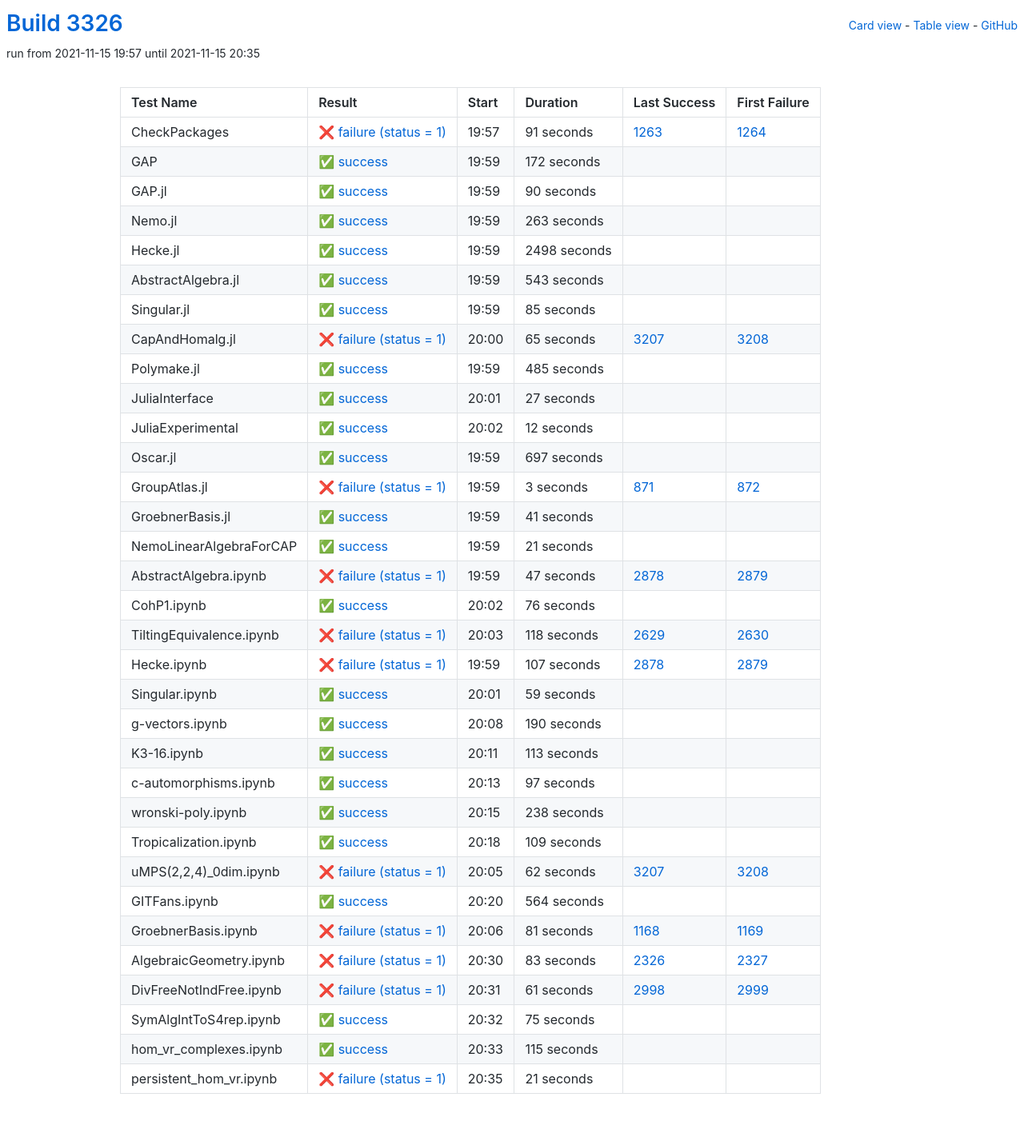
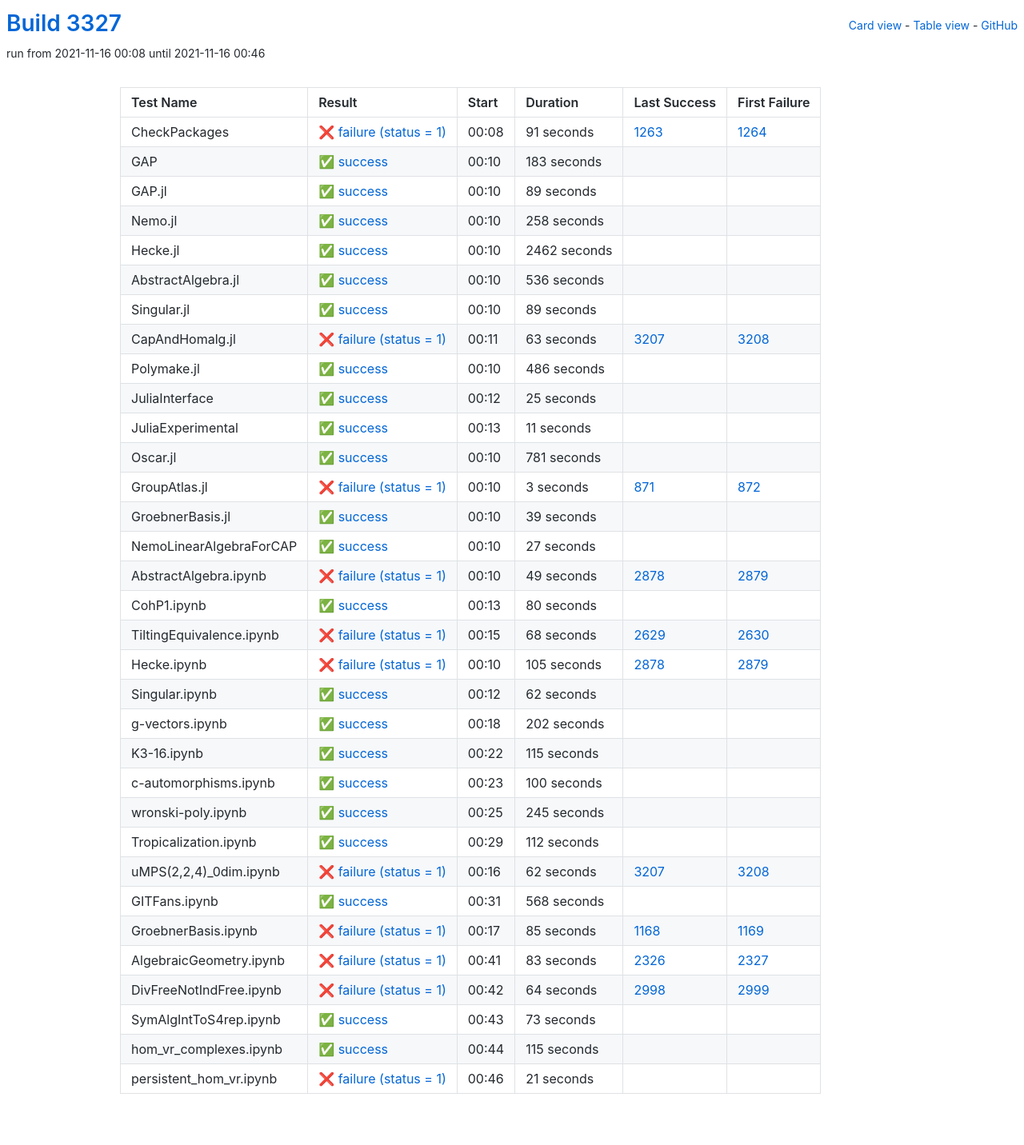
Before and after one commit to oscar-system/oscar-ci-status-stable, a Jekyll site: the page built from table.html, in a window 1280 px wide. Shown: the whole page at 80% size. Built offline with Jekyll 4.4.1, drawn with Linux system fonts in a browser that asks for light colours.

Commit message:
Build #3327

```diff
--- a/_data/ci.yml
+++ b/_data/ci.yml
@@ -1,6 +1,6 @@
 ---
-build: 3326
-build_url: https://oscarci.mathematik.uni-kl.de/job/oscar-stable/3326/
+build: 3327
+build_url: https://oscarci.mathematik.uni-kl.de/job/oscar-stable/3327/
 job: oscar-stable
 organization: oscar-system
 repo: oscar-ci-status-stable
@@ -8,8 +8,8 @@ repourl: https://github.com/oscar-system/oscar-ci-status-stable
 tests:
 - name: CheckPackages
   id: checkpackages
-  log: https://oscarci.mathematik.uni-kl.de/job/oscar-stable/3326/artifact/logs/build-3326/CheckPackages.log
-  start: 2021-11-15 19:57
+  log: https://oscarci.mathematik.uni-kl.de/job/oscar-stable/3327/artifact/logs/build-3327/CheckPackages.log
+  start: 2021-11-16 00:08
   success: false
   exitcode: 1
   status: failure
@@ -20,140 +20,140 @@ tests:
   first_failure_url: https://oscarci.mathematik.uni-kl.de/job/oscar-stable/1264/
 - name: GAP
   id: gap
-  log: https://oscarci.mathematik.uni-kl.de/job/oscar-stable/3326/artifact/logs/build-3326/GAP.log
-  start: 2021-11-15 19:59
+  log: https://oscarci.mathematik.uni-kl.de/job/oscar-stable/3327/artifact/logs/build-3327/GAP.log
+  start: 2021-11-16 00:10
   success: true
   exitcode: 0
   status: success
-  duration: 172
+  duration: 183
   last_success: false
   last_success_url:
   first_failure: false
   first_failure_url:
 - name: GAP.jl
   id: gap-jl
-  log: https://oscarci.mathematik.uni-kl.de/job/oscar-stable/3326/artifact/logs/build-3326/GAP.jl.log
-  start: 2021-11-15 19:59
+  log: https://oscarci.mathematik.uni-kl.de/job/oscar-stable/3327/artifact/logs/build-3327/GAP.jl.log
+  start: 2021-11-16 00:10
   success: true
   exitcode: 0
   status: success
-  duration: 90
+  duration: 89
   last_success: false
   last_success_url:
   first_failure: false
   first_failure_url:
 - name: Nemo.jl
   id: nemo-jl
-  log: https://oscarci.mathematik.uni-kl.de/job/oscar-stable/3326/artifact/logs/build-3326/Nemo.jl.log
-  start: 2021-11-15 19:59
+  log: https://oscarci.mathematik.uni-kl.de/job/oscar-stable/3327/artifact/logs/build-3327/Nemo.jl.log
+  start: 2021-11-16 00:10
   success: true
   exitcode: 0
   status: success
-  duration: 263
+  duration: 258
   last_success: false
   last_success_url:
   first_failure: false
   first_failure_url:
 - name: Hecke.jl
   id: hecke-jl
-  log: https://oscarci.mathematik.uni-kl.de/job/oscar-stable/3326/artifact/logs/build-3326/Hecke.jl.log
-  start: 2021-11-15 19:59
+  log: https://oscarci.mathematik.uni-kl.de/job/oscar-stable/3327/artifact/logs/build-3327/Hecke.jl.log
+  start: 2021-11-16 00:10
   success: true
   exitcode: 0
   status: success
-  duration: 2498
+  duration: 2462
   last_success: false
   last_success_url:
   first_failure: false
   first_failure_url:
 - name: AbstractAlgebra.jl
   id: abstractalgebra-jl
-  log: https://oscarci.mathematik.uni-kl.de/job/oscar-stable/3326/artifact/logs/build-3326/AbstractAlgebra.jl.log
-  start: 2021-11-15 19:59
+  log: https://oscarci.mathematik.uni-kl.de/job/oscar-stable/3327/artifact/logs/build-3327/AbstractAlgebra.jl.log
+  start: 2021-11-16 00:10
   success: true
   exitcode: 0
   status: success
-  duration: 543
+  duration: 536
   last_success: false
   last_success_url:
   first_failure: false
   first_failure_url:
 - name: Singular.jl
   id: singular-jl
-  log: https://oscarci.mathematik.uni-kl.de/job/oscar-stable/3326/artifact/logs/build-3326/Singular.jl.log
-  start: 2021-11-15 19:59
+  log: https://oscarci.mathematik.uni-kl.de/job/oscar-stable/3327/artifact/logs/build-3327/Singular.jl.log
+  start: 2021-11-16 00:10
   success: true
   exitcode: 0
   status: success
-  duration: 85
+  duration: 89
   last_success: false
   last_success_url:
   first_failure: false
   first_failure_url:
 - name: CapAndHomalg.jl
   id: capandhomalg-jl
-  log: https://oscarci.mathematik.uni-kl.de/job/oscar-stable/3326/artifact/logs/build-3326/CapAndHomalg.jl.log
-  start: 2021-11-15 20:00
+  log: https://oscarci.mathematik.uni-kl.de/job/oscar-stable/3327/artifact/logs/build-3327/CapAndHomalg.jl.log
+  start: 2021-11-16 00:11
   success: false
   exitcode: 1
   status: failure
-  duration: 65
+  duration: 63
   last_success: 3207
   last_success_url: https://oscarci.mathematik.uni-kl.de/job/oscar-stable/3207/
   first_failure: 3208
   first_failure_url: https://oscarci.mathematik.uni-kl.de/job/oscar-stable/3208/
 - name: Polymake.jl
   id: polymake-jl
-  log: https://oscarci.mathematik.uni-kl.de/job/oscar-stable/3326/artifact/logs/build-3326/Polymake.jl.log
-  start: 2021-11-15 19:59
+  log: https://oscarci.mathematik.uni-kl.de/job/oscar-stable/3327/artifact/logs/build-3327/Polymake.jl.log
+  start: 2021-11-16 00:10
   success: true
   exitcode: 0
   status: success
-  duration: 485
+  duration: 486
   last_success: false
   last_success_url:
   first_failure: false
   first_failure_url:
 - name: JuliaInterface
   id: juliainterface
-  log: https://oscarci.mathematik.uni-kl.de/job/oscar-stable/3326/artifact/logs/build-3326/JuliaInterface.log
-  start: 2021-11-15 20:01
+  log: https://oscarci.mathematik.uni-kl.de/job/oscar-stable/3327/artifact/logs/build-3327/JuliaInterface.log
+  start: 2021-11-16 00:12
   success: true
   exitcode: 0
   status: success
-  duration: 27
+  duration: 25
   last_success: false
   last_success_url:
   first_failure: false
   first_failure_url:
 - name: JuliaExperimental
   id: juliaexperimental
-  log: https://oscarci.mathematik.uni-kl.de/job/oscar-stable/3326/artifact/logs/build-3326/JuliaExperimental.log
-  start: 2021-11-15 20:02
+  log: https://oscarci.mathematik.uni-kl.de/job/oscar-stable/3327/artifact/logs/build-3327/JuliaExperimental.log
+  start: 2021-11-16 00:13
   success: true
   exitcode: 0
   status: success
-  duration: 12
+  duration: 11
   last_success: false
   last_success_url:
   first_failure: false
   first_failure_url:
 - name: Oscar.jl
   id: oscar-jl
-  log: https://oscarci.mathematik.uni-kl.de/job/oscar-stable/3326/artifact/logs/build-3326/Oscar.jl.log
-  start: 2021-11-15 19:59
+  log: https://oscarci.mathematik.uni-kl.de/job/oscar-stable/3327/artifact/logs/build-3327/Oscar.jl.log
+  start: 2021-11-16 00:10
   success: true
   exitcode: 0
   status: success
-  duration: 697
+  duration: 781
   last_success: false
   last_success_url:
   first_failure: false
   first_failure_url:
 - name: GroupAtlas.jl
   id: groupatlas-jl
-  log: https://oscarci.mathematik.uni-kl.de/job/oscar-stable/3326/artifact/logs/build-3326/GroupAtlas.jl.log
-  start: 2021-11-15 19:59
+  log: https://oscarci.mathematik.uni-kl.de/job/oscar-stable/3327/artifact/logs/build-3327/GroupAtlas.jl.log
+  start: 2021-11-16 00:10
   success: false
   exitcode: 1
   status: failure
@@ -164,152 +164,152 @@ tests:
   first_failure_url: https://oscarci.mathematik.uni-kl.de/job/oscar-stable/872/
 - name: GroebnerBasis.jl
   id: groebnerbasis-jl
-  log: https://oscarci.mathematik.uni-kl.de/job/oscar-stable/3326/artifact/logs/build-3326/GroebnerBasis.jl.log
-  start: 2021-11-15 19:59
+  log: https://oscarci.mathematik.uni-kl.de/job/oscar-stable/3327/artifact/logs/build-3327/GroebnerBasis.jl.log
+  start: 2021-11-16 00:10
   success: true
   exitcode: 0
   status: success
-  duration: 41
+  duration: 39
   last_success: false
   last_success_url:
   first_failure: false
   first_failure_url:
 - name: NemoLinearAlgebraForCAP
   id: nemolinearalgebraforcap
-  log: https://oscarci.mathematik.uni-kl.de/job/oscar-stable/3326/artifact/logs/build-3326/NemoLinearAlgebraForCAP.log
-  start: 2021-11-15 19:59
+  log: https://oscarci.mathematik.uni-kl.de/job/oscar-stable/3327/artifact/logs/build-3327/NemoLinearAlgebraForCAP.log
+  start: 2021-11-16 00:10
   success: true
   exitcode: 0
   status: success
-  duration: 21
+  duration: 27
   last_success: false
   last_success_url:
   first_failure: false
   first_failure_url:
 - name: AbstractAlgebra.ipynb
   id: abstractalgebra-ipynb
-  log: https://oscarci.mathematik.uni-kl.de/job/oscar-stable/3326/artifact/logs/build-3326/AbstractAlgebra.ipynb.log
-  start: 2021-11-15 19:59
+  log: https://oscarci.mathematik.uni-kl.de/job/oscar-stable/3327/artifact/logs/build-3327/AbstractAlgebra.ipynb.log
+  start: 2021-11-16 00:10
   success: false
   exitcode: 1
   status: failure
-  duration: 47
+  duration: 49
   last_success: 2878
   last_success_url: https://oscarci.mathematik.uni-kl.de/job/oscar-stable/2878/
   first_failure: 2879
   first_failure_url: https://oscarci.mathematik.uni-kl.de/job/oscar-stable/2879/
 - name: CohP1.ipynb
   id: cohp1-ipynb
-  log: https://oscarci.mathematik.uni-kl.de/job/oscar-stable/3326/artifact/logs/build-3326/CohP1.ipynb.log
-  start: 2021-11-15 20:02
+  log: https://oscarci.mathematik.uni-kl.de/job/oscar-stable/3327/artifact/logs/build-3327/CohP1.ipynb.log
+  start: 2021-11-16 00:13
   success: true
   exitcode: 0
   status: success
-  duration: 76
+  duration: 80
   last_success: false
   last_success_url:
   first_failure: false
   first_failure_url:
 - name: TiltingEquivalence.ipynb
   id: tiltingequivalence-ipynb
-  log: https://oscarci.mathematik.uni-kl.de/job/oscar-stable/3326/artifact/logs/build-3326/TiltingEquivalence.ipynb.log
-  start: 2021-11-15 20:03
+  log: https://oscarci.mathematik.uni-kl.de/job/oscar-stable/3327/artifact/logs/build-3327/TiltingEquivalence.ipynb.log
+  start: 2021-11-16 00:15
   success: false
   exitcode: 1
   status: failure
-  duration: 118
+  duration: 68
   last_success: 2629
   last_success_url: https://oscarci.mathematik.uni-kl.de/job/oscar-stable/2629/
   first_failure: 2630
   first_failure_url: https://oscarci.mathematik.uni-kl.de/job/oscar-stable/2630/
 - name: Hecke.ipynb
   id: hecke-ipynb
-  log: https://oscarci.mathematik.uni-kl.de/job/oscar-stable/3326/artifact/logs/build-3326/Hecke.ipynb.log
-  start: 2021-11-15 19:59
+  log: https://oscarci.mathematik.uni-kl.de/job/oscar-stable/3327/artifact/logs/build-3327/Hecke.ipynb.log
+  start: 2021-11-16 00:10
   success: false
   exitcode: 1
   status: failure
-  duration: 107
+  duration: 105
   last_success: 2878
   last_success_url: https://oscarci.mathematik.uni-kl.de/job/oscar-stable/2878/
   first_failure: 2879
   first_failure_url: https://oscarci.mathematik.uni-kl.de/job/oscar-stable/2879/
 - name: Singular.ipynb
   id: singular-ipynb
-  log: https://oscarci.mathematik.uni-kl.de/job/oscar-stable/3326/artifact/logs/build-3326/Singular.ipynb.log
-  start: 2021-11-15 20:01
+  log: https://oscarci.mathematik.uni-kl.de/job/oscar-stable/3327/artifact/logs/build-3327/Singular.ipynb.log
+  start: 2021-11-16 00:12
   success: true
   exitcode: 0
   status: success
-  duration: 59
+  duration: 62
   last_success: false
   last_success_url:
   first_failure: false
   first_failure_url:
 - name: g-vectors.ipynb
   id: g-vectors-ipynb
-  log: https://oscarci.mathematik.uni-kl.de/job/oscar-stable/3326/artifact/logs/build-3326/g-vectors.ipynb.log
-  start: 2021-11-15 20:08
+  log: https://oscarci.mathematik.uni-kl.de/job/oscar-stable/3327/artifact/logs/build-3327/g-vectors.ipynb.log
+  start: 2021-11-16 00:18
   success: true
   exitcode: 0
   status: success
-  duration: 190
+  duration: 202
   last_success: false
   last_success_url:
   first_failure: false
   first_failure_url:
 - name: K3-16.ipynb
   id: k3-16-ipynb
-  log: https://oscarci.mathematik.uni-kl.de/job/oscar-stable/3326/artifact/logs/build-3326/K3-16.ipynb.log
-  start: 2021-11-15 20:11
+  log: https://oscarci.mathematik.uni-kl.de/job/oscar-stable/3327/artifact/logs/build-3327/K3-16.ipynb.log
+  start: 2021-11-16 00:22
   success: true
   exitcode: 0
   status: success
-  duration: 113
+  duration: 115
   last_success: false
   last_success_url:
   first_failure: false
   first_failure_url:
 - name: c-automorphisms.ipynb
   id: c-automorphisms-ipynb
-  log: https://oscarci.mathematik.uni-kl.de/job/oscar-stable/3326/artifact/logs/build-3326/c-automorphisms.ipynb.log
-  start: 2021-11-15 20:13
+  log: https://oscarci.mathematik.uni-kl.de/job/oscar-stable/3327/artifact/logs/build-3327/c-automorphisms.ipynb.log
+  start: 2021-11-16 00:23
   success: true
   exitcode: 0
   status: success
-  duration: 97
+  duration: 100
   last_success: false
   last_success_url:
   first_failure: false
   first_failure_url:
 - name: wronski-poly.ipynb
   id: wronski-poly-ipynb
-  log: https://oscarci.mathematik.uni-kl.de/job/oscar-stable/3326/artifact/logs/build-3326/wronski-poly.ipynb.log
-  start: 2021-11-15 20:15
+  log: https://oscarci.mathematik.uni-kl.de/job/oscar-stable/3327/artifact/logs/build-3327/wronski-poly.ipynb.log
+  start: 2021-11-16 00:25
   success: true
   exitcode: 0
   status: success
-  duration: 238
+  duration: 245
   last_success: false
   last_success_url:
   first_failure: false
   first_failure_url:
 - name: Tropicalization.ipynb
   id: tropicalization-ipynb
-  log: https://oscarci.mathematik.uni-kl.de/job/oscar-stable/3326/artifact/logs/build-3326/Tropicalization.ipynb.log
-  start: 2021-11-15 20:18
+  log: https://oscarci.mathematik.uni-kl.de/job/oscar-stable/3327/artifact/logs/build-3327/Tropicalization.ipynb.log
+  start: 2021-11-16 00:29
   success: true
   exitcode: 0
   status: success
-  duration: 109
+  duration: 112
   last_success: false
   last_success_url:
   first_failure: false
   first_failure_url:
 - name: uMPS(2,2,4)_0dim.ipynb
   id: umps-2-2-4-0dim-ipynb
-  log: https://oscarci.mathematik.uni-kl.de/job/oscar-stable/3326/artifact/logs/build-3326/uMPS-2-2-4-_0dim.ipynb.log
-  start: 2021-11-15 20:05
+  log: https://oscarci.mathematik.uni-kl.de/job/oscar-stable/3327/artifact/logs/build-3327/uMPS-2-2-4-_0dim.ipynb.log
+  start: 2021-11-16 00:16
   success: false
   exitcode: 1
   status: failure
@@ -320,32 +320,32 @@ tests:
   first_failure_url: https://oscarci.mathematik.uni-kl.de/job/oscar-stable/3208/
 - name: GITFans.ipynb
   id: gitfans-ipynb
-  log: https://oscarci.mathematik.uni-kl.de/job/oscar-stable/3326/artifact/logs/build-3326/GITFans.ipynb.log
-  start: 2021-11-15 20:20
+  log: https://oscarci.mathematik.uni-kl.de/job/oscar-stable/3327/artifact/logs/build-3327/GITFans.ipynb.log
+  start: 2021-11-16 00:31
   success: true
   exitcode: 0
   status: success
-  duration: 564
+  duration: 568
   last_success: false
   last_success_url:
   first_failure: false
   first_failure_url:
 - name: GroebnerBasis.ipynb
   id: groebnerbasis-ipynb
-  log: https://oscarci.mathematik.uni-kl.de/job/oscar-stable/3326/artifact/logs/build-3326/GroebnerBasis.ipynb.log
-  start: 2021-11-15 20:06
+  log: https://oscarci.mathematik.uni-kl.de/job/oscar-stable/3327/artifact/logs/build-3327/GroebnerBasis.ipynb.log
+  start: 2021-11-16 00:17
   success: false
   exitcode: 1
   status: failure
-  duration: 81
+  duration: 85
   last_success: 1168
   last_success_url: https://oscarci.mathematik.uni-kl.de/job/oscar-stable/1168/
   first_failure: 1169
   first_failure_url: https://oscarci.mathematik.uni-kl.de/job/oscar-stable/1169/
 - name: AlgebraicGeometry.ipynb
   id: algebraicgeometry-ipynb
-  log: https://oscarci.mathematik.uni-kl.de/job/oscar-stable/3326/artifact/logs/build-3326/AlgebraicGeometry.ipynb.log
-  start: 2021-11-15 20:30
+  log: https://oscarci.mathematik.uni-kl.de/job/oscar-stable/3327/artifact/logs/build-3327/AlgebraicGeometry.ipynb.log
+  start: 2021-11-16 00:41
   success: false
   exitcode: 1
   status: failure
@@ -356,32 +356,32 @@ tests:
   first_failure_url: https://oscarci.mathematik.uni-kl.de/job/oscar-stable/2327/
 - name: DivFreeNotIndFree.ipynb
   id: divfreenotindfree-ipynb
-  log: https://oscarci.mathematik.uni-kl.de/job/oscar-stable/3326/artifact/logs/build-3326/DivFreeNotIndFree.ipynb.log
-  start: 2021-11-15 20:31
+  log: https://oscarci.mathematik.uni-kl.de/job/oscar-stable/3327/artifact/logs/build-3327/DivFreeNotIndFree.ipynb.log
+  start: 2021-11-16 00:42
   success: false
   exitcode: 1
   status: failure
-  duration: 61
+  duration: 64
   last_success: 2998
   last_success_url: https://oscarci.mathematik.uni-kl.de/job/oscar-stable/2998/
   first_failure: 2999
   first_failure_url: https://oscarci.mathematik.uni-kl.de/job/oscar-stable/2999/
 - name: SymAlgIntToS4rep.ipynb
   id: symalginttos4rep-ipynb
-  log: https://oscarci.mathematik.uni-kl.de/job/oscar-stable/3326/artifact/logs/build-3326/SymAlgIntToS4rep.ipynb.log
-  start: 2021-11-15 20:32
+  log: https://oscarci.mathematik.uni-kl.de/job/oscar-stable/3327/artifact/logs/build-3327/SymAlgIntToS4rep.ipynb.log
+  start: 2021-11-16 00:43
   success: true
   exitcode: 0
   status: success
-  duration: 75
+  duration: 73
   last_success: false
   last_success_url:
   first_failure: false
   first_failure_url:
 - name: hom_vr_complexes.ipynb
   id: hom-vr-complexes-ipynb
-  log: https://oscarci.mathematik.uni-kl.de/job/oscar-stable/3326/artifact/logs/build-3326/hom_vr_complexes.ipynb.log
-  start: 2021-11-15 20:33
+  log: https://oscarci.mathematik.uni-kl.de/job/oscar-stable/3327/artifact/logs/build-3327/hom_vr_complexes.ipynb.log
+  start: 2021-11-16 00:44
   success: true
   exitcode: 0
   status: success
@@ -392,8 +392,8 @@ tests:
   first_failure_url:
 - name: persistent_hom_vr.ipynb
   id: persistent-hom-vr-ipynb
-  log: https://oscarci.mathematik.uni-kl.de/job/oscar-stable/3326/artifact/logs/build-3326/persistent_hom_vr.ipynb.log
-  start: 2021-11-15 20:35
+  log: https://oscarci.mathematik.uni-kl.de/job/oscar-stable/3327/artifact/logs/build-3327/persistent_hom_vr.ipynb.log
+  start: 2021-11-16 00:46
   success: false
   exitcode: 1
   status: failure
```
Also changed, not shown: README.md.
